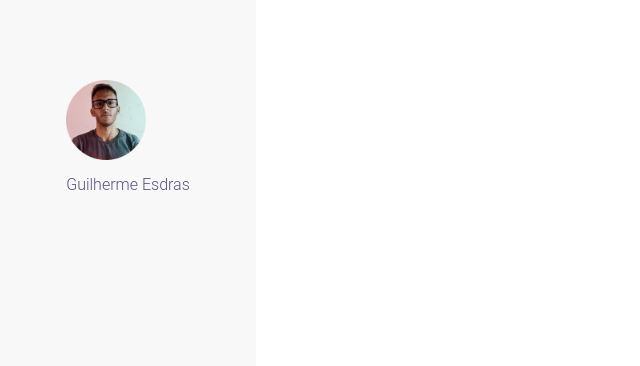
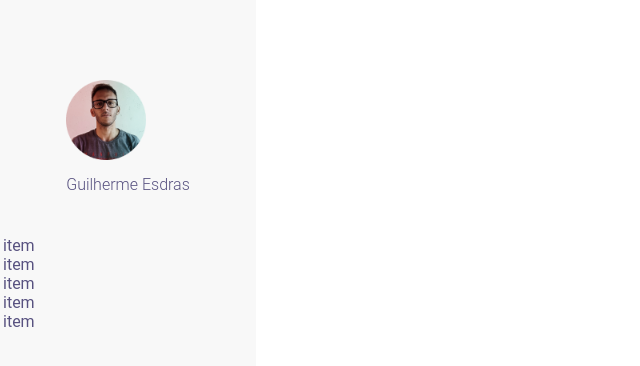
Before and after one commit to GuilhermeEsdras/meus-depos, a React (Create React App) app: page / in a window 1280 px wide. Shown: the top 366 px of the page, without its empty margins (0-640 px from the left). Built offline with nearby package versions, Linux system fonts and the light colour scheme.

Commit message:
added menuitems

```diff
--- /dev/null
+++ b/src/components/Sidebar/Menu/Menu.js
@@ -0,0 +1,22 @@
+import React from 'react'
+import styled from 'styled-components'
+import MenuItem from './MenuItem'
+
+const Container = styled.div`
+    margin-top: 2rem;
+    width: 100%;
+`
+
+const Menu = () => {
+    return (
+        <Container>
+            <MenuItem title="Início" icon="" />
+            <MenuItem title="Depósitos" icon="" active />
+            <MenuItem title="Offertas" icon="" />
+            <MenuItem title="Pagamentos" icon="" />
+            <MenuItem title="Ajustes" icon="" />
+        </Container>
+    )
+}
+
+export default Menu
--- /dev/null
+++ b/src/components/Sidebar/Menu/MenuItem.js
@@ -0,0 +1,16 @@
+import React from 'react'
+import styled from 'styled-components'
+
+const Container = styled.div`
+    border-left: 3px solid ${props =>props.active ? props.theme.activeMenu : "transparent"};
+`
+
+const MenuItem = ({ title, active, icon }) => {
+    return (
+        <Container>
+            item
+        </Container>
+    )
+}
+
+export default MenuItem
--- a/src/components/Sidebar/Sidebar.js
+++ b/src/components/Sidebar/Sidebar.js
@@ -1,6 +1,7 @@
 import React from 'react'
 import styled from 'styled-components'
 import Profile from './Profile'
+import Menu from './Menu/Menu'
 
 const Container = styled.div`
     background-color: ${({theme}) => theme.secondary};
@@ -18,6 +19,7 @@ const Sidebar = () => {
     return (
         <Container>
             <Profile />
+            <Menu />
         </Container>
     )
 }
```
